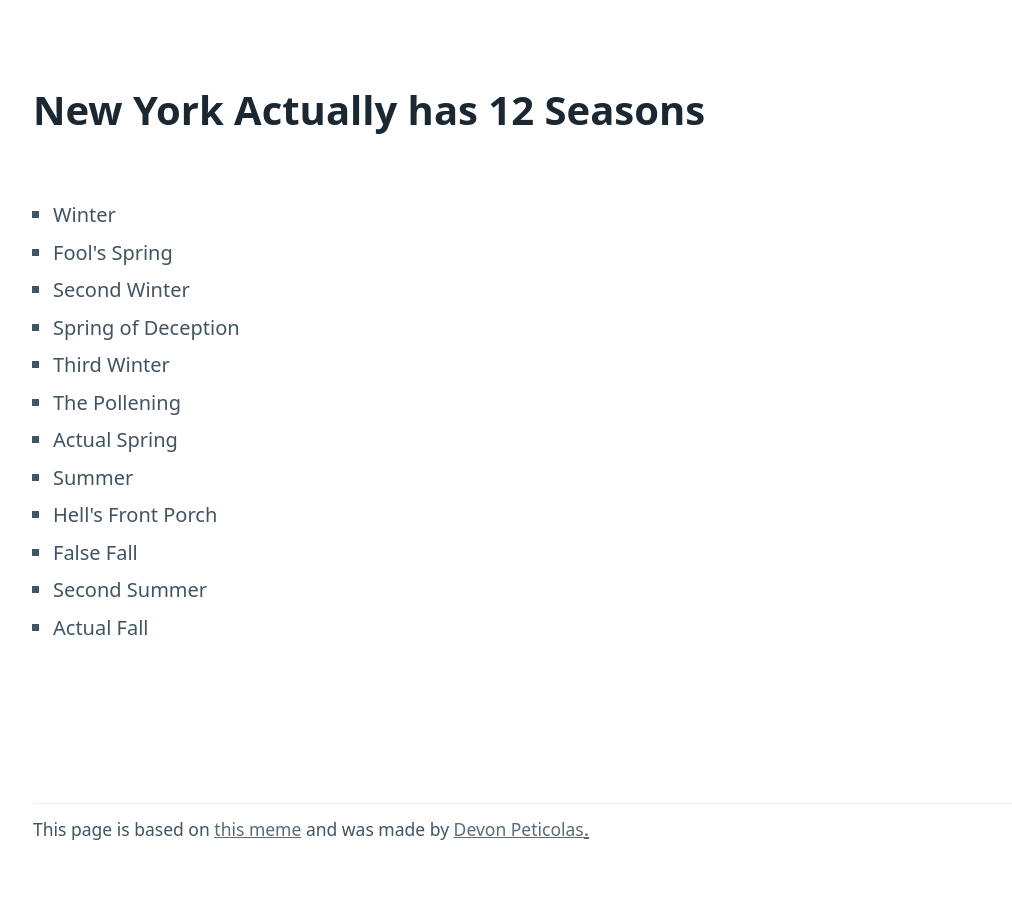
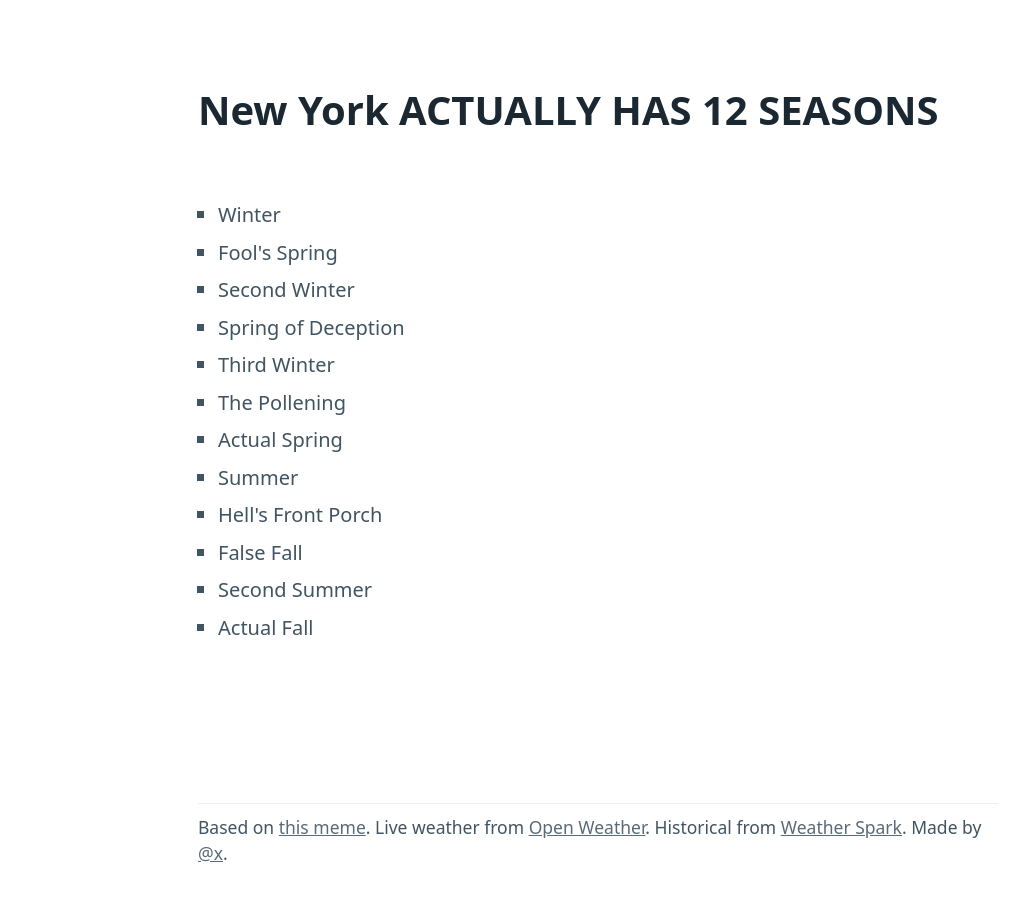
Before and after one commit to x/nyc-seasons, a plain HTML site: page index.html in a window 1280 px wide. Shown: the whole page, without its empty margins (42-1054 px from the left). Drawn offline with nearby package versions, Linux system fonts and the light colour scheme; no server answers.

Commit message:
Cleanup fonts and footer

```diff
--- a/index.html
+++ b/index.html
@@ -4,17 +4,21 @@
 	<meta name="viewport" content="width=device-width, initial-scale=1.0">
 	<link rel="stylesheet" href="https://unpkg.com/@picocss/pico@1.*/css/pico.min.css">
 	<style>
+		.container {
+			max-width: 800px;
+		}
 		.current::after {
-			content: " \27F5 You are here";
+			content: "\27F5 you are here";
 			color: red;
 			font-weight: bold;
+			margin-left: 1rem;
 		}
 	</style>
 </head>
 
 <body>
 	<main class="container">
-		<h1>New York <b>Actually has 12 Seasons</b></h1>
+		<h1>New York <b>ACTUALLY HAS 12 SEASONS</b></h1>
 		<ul>
 			<li>Winter</li>
 			<li>Fool's Spring</li>
@@ -37,8 +41,12 @@
 
 		<footer>
 			<hr>
-			<small>This page is based on <a class="secondary" href="https://i.imgur.com/qT4WqjG.jpg">this meme</a> and was made by <a
-					class="secondary" href="https://peticol.as">Devon Peticolas</small>.
+			<small>
+				Based on <a class="secondary" href="https://i.imgur.com/qT4WqjG.jpg">this meme</a>.
+				Live weather from <a href="https://openweathermap.org/" class="secondary">Open Weather</a>.
+				Historical from <a class="secondary" href="https://weatherspark.com/">Weather Spark</a>.
+				Made by <a class="secondary" href="https://github.com/x">@x</a>.
+			</small>
 		</footer>
 	</main>
 	<script>
```
